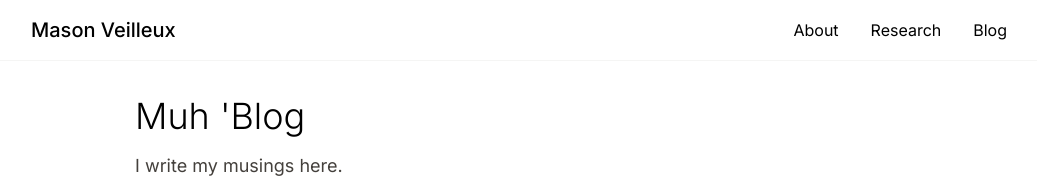
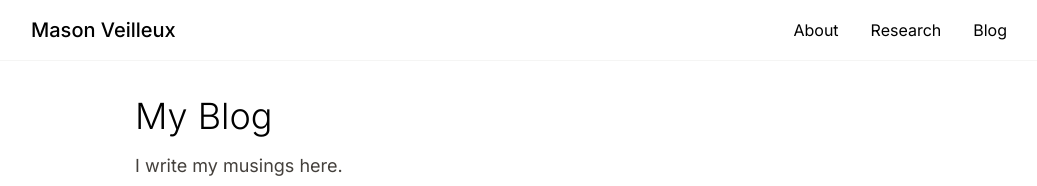
Before and after one commit to mjveilleux/personal-website, a Next.js app in the folder personal-website/: page /blog in a window 1280 px wide. Shown: the top 186 px of the page, without its empty margins (121-1158 px from the left). Built offline with nearby package versions, Linux system fonts and the light colour scheme.

Commit message:
updating text

```diff
--- a/personal-website/src/app/blog/page.tsx
+++ b/personal-website/src/app/blog/page.tsx
@@ -40,7 +40,7 @@
         initial={{ opacity: 0, y: 20 }}
         animate={{ opacity: 1, y: 0 }}
       >
-        <h1 className="text-4xl font-light"> Muh 'Blog</h1>
+        <h1 className="text-4xl font-light"> My Blog</h1>
         <p className="text-lg text-stone-700">
           I write my musings here.
         </p>
```
